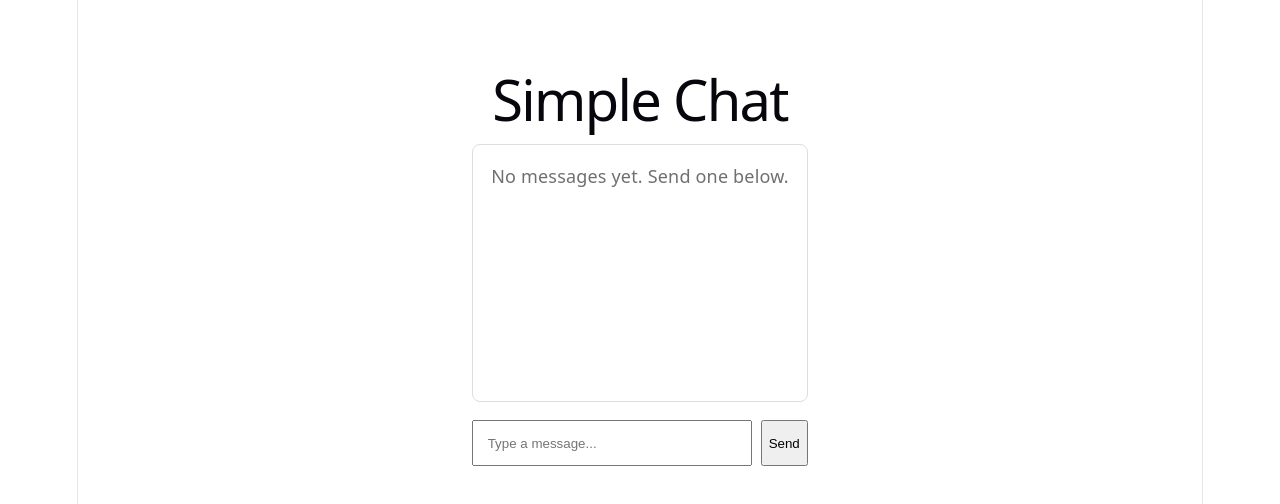
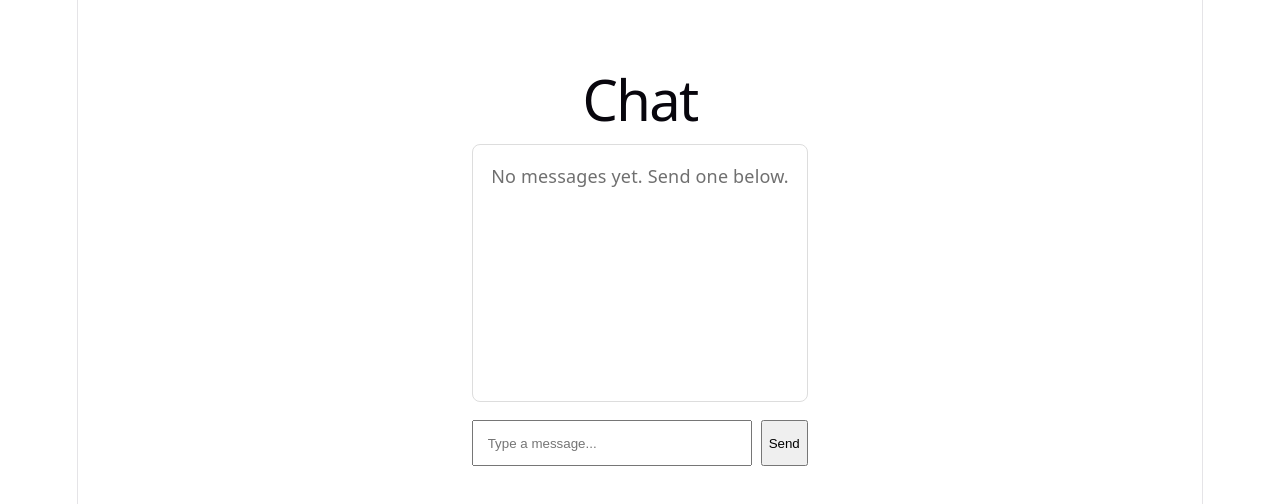
Before and after one commit to jblai156/Mini-Hackathon-2, a React (Vite) app in the folder client/: page / in a window 1280 px wide. Shown: the top 504 px of the page. Built offline with nearby package versions, Linux system fonts and the light colour scheme.

Commit message:
did chat

```diff
--- a/client/src/App.jsx
+++ b/client/src/App.jsx
@@ -27,7 +27,7 @@ function App() {
 
   return (
     <main style={{ maxWidth: '640px', margin: '2rem auto', padding: '1rem' }}>
-      <h1>Simple Chat</h1>
+      <h1>Chat</h1>
 
       <section
         style={{
```
Also changed, not shown: 1 other file (tests, documents, lock files or other folders).
